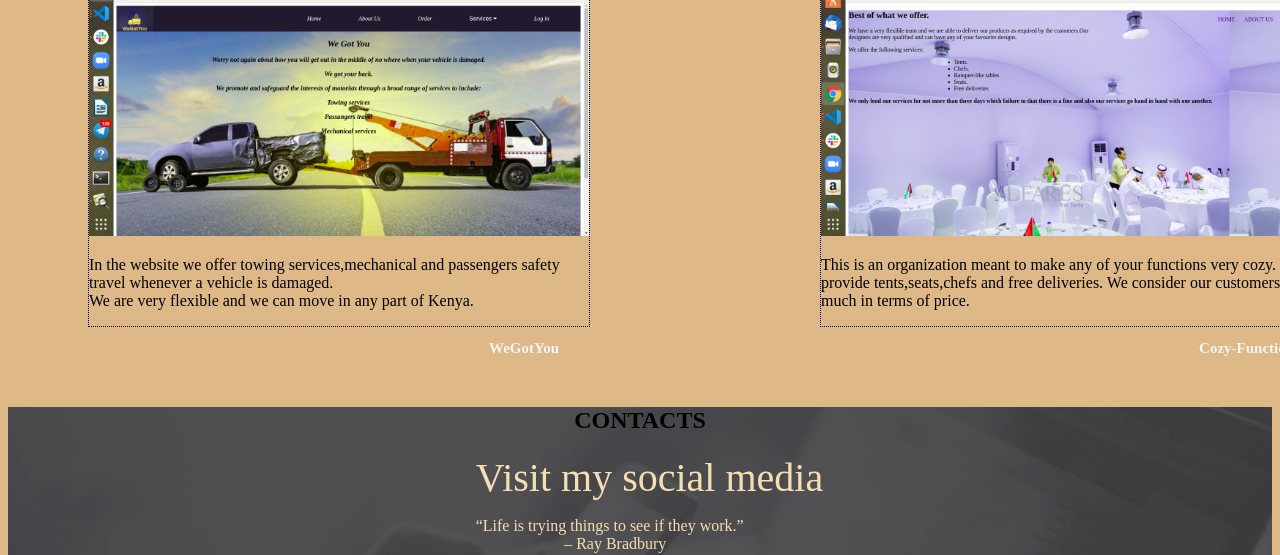
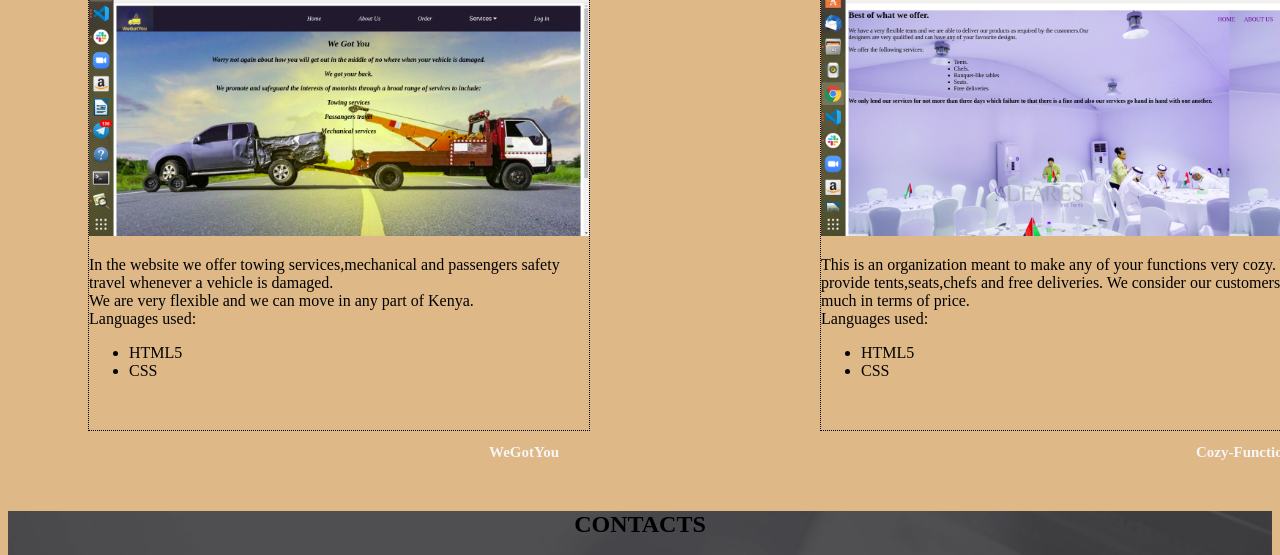
Before and after one commit to FGacheru/Portfolio, a plain HTML site: page index.html in a window 1280 px wide. Shown: the part 1135-1690 px from the top of the page. Drawn offline with Linux system fonts and the light colour scheme.

Commit message:
added languages used in my projects

```diff
--- a/index.html
+++ b/index.html
@@ -55,7 +55,12 @@
                     <img src="./images/Screenshot from 2020-09-26 16-22-24.png" alt="" width="500px">
                     <p>In the website we offer towing services,mechanical and passengers safety travel whenever a
                         vehicle is
-                        damaged.<br>We are very flexible and we can move in any part of Kenya. <strong><span id="link1"><a href="https://github.com/EveNyarango/WeGotYou">WeGotYou</a></span></strong></p>
+                        damaged.<br>We are very flexible and we can move in any part of Kenya.<br>Languages used:
+                        <ul>
+                            <li>HTML5</li>
+                            <li>CSS</li>
+                        </ul>
+                         <strong><span id="link1"><a href="https://github.com/EveNyarango/WeGotYou">WeGotYou</a></span></strong></p>
 
                 </div>
 
@@ -64,7 +69,12 @@
             <div class="col">
                 <div id="projo2">
                     <img src="./images/Screenshot from 2020-09-26 17-33-27.png" alt="" width="500px">
-                    <p>This is an organization meant to make any of your functions very cozy. We provide tents,seats,chefs and free deliveries. We consider our customers very much in terms of price. <strong><span id="link2"><a href="https://github.com/FGacheru/Cozy-Function">Cozy-Function</a> </span></strong></p>
+                    <p>This is an organization meant to make any of your functions very cozy. We provide tents,seats,chefs and free deliveries. We consider our customers very much in terms of price.<br>Languages used:
+                        <ul>
+                            <li>HTML5</li>
+                            <li>CSS</li>
+                        </ul>
+                    <strong><span id="link2"><a href="https://github.com/FGacheru/Cozy-Function">Cozy-Function</a> </span></strong></p>
 
                 </div>
             </div>
```
